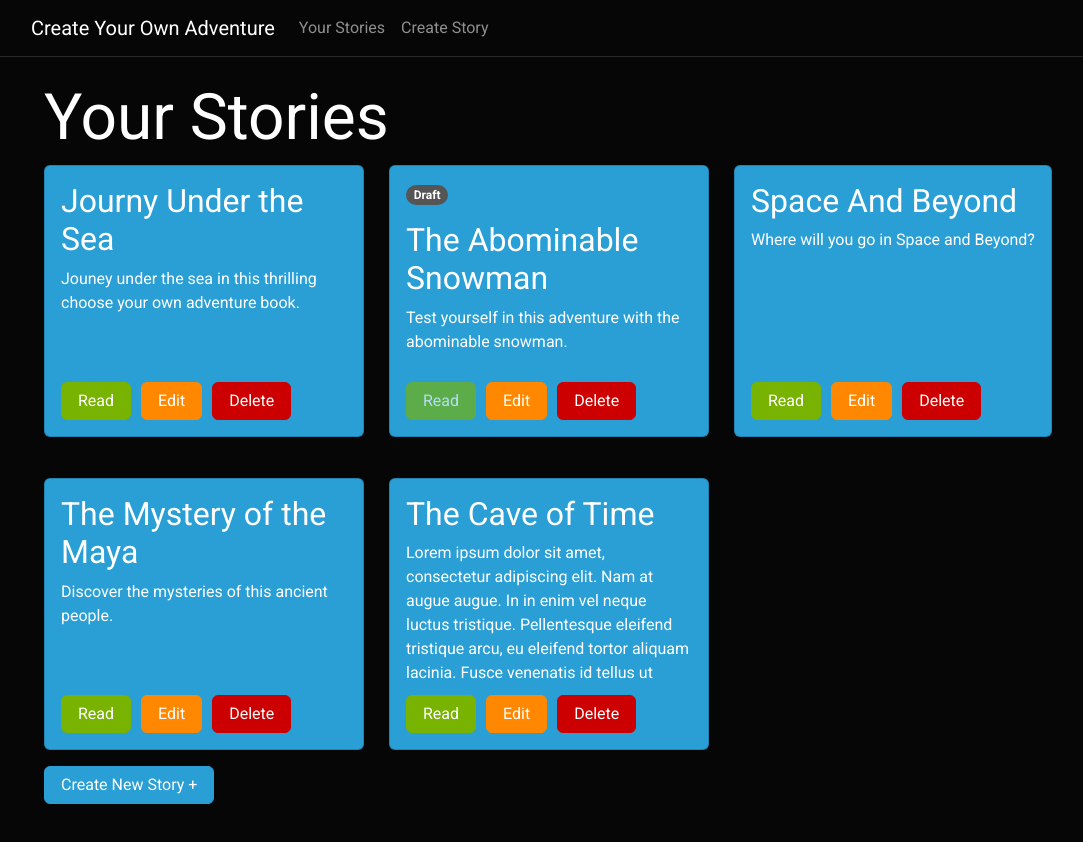
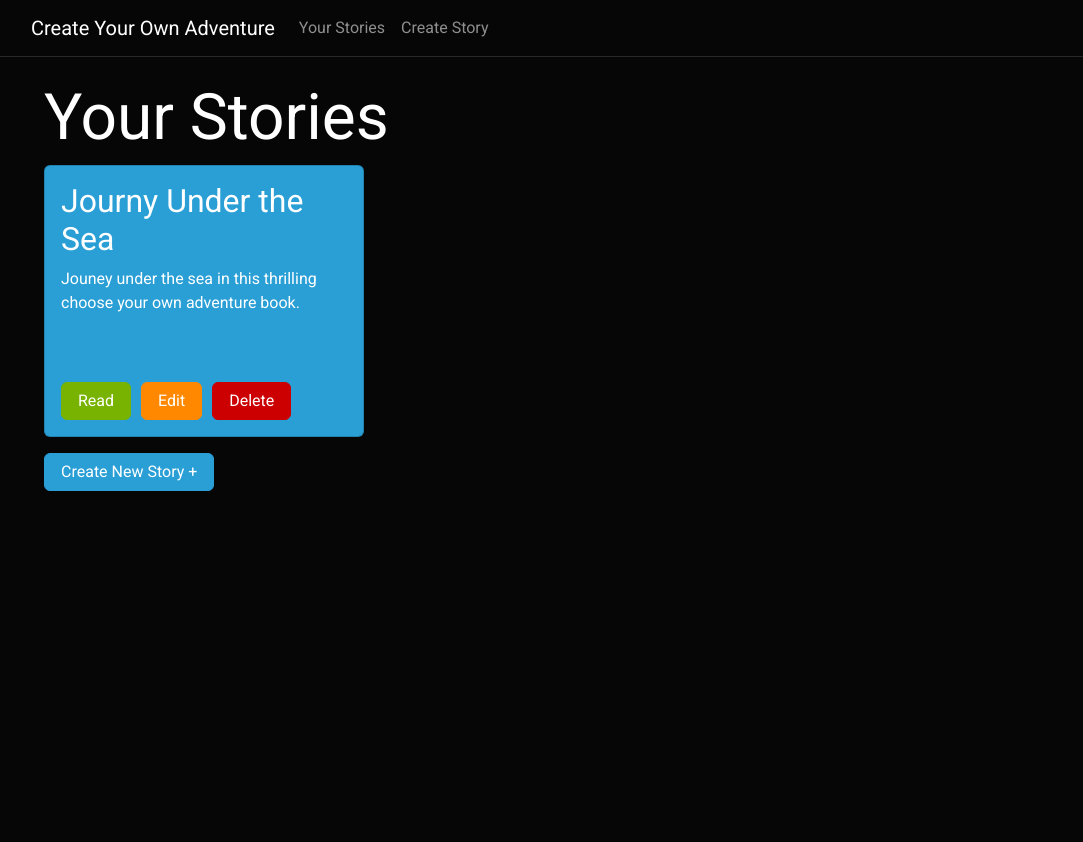
Before and after one commit to jadenmounteer/createYourOwnAdventure, an Angular app: page / in a window 1280 px wide. Shown: the top 842 px of the page, without its empty margins (61-1144 px from the left). After the commit the page ends 800 px from the top, so only its background shows below. Built offline with nearby package versions, Linux system fonts and the light colour scheme.

Commit message:
Add more types

```diff
--- a/src/app/home/home.component.ts
+++ b/src/app/home/home.component.ts
@@ -1,7 +1,7 @@
 import { Component, OnInit, ViewChild } from '@angular/core';
 import { Router } from '@angular/router';
 import { ConfirmModalComponent } from '../confirm-modal/confirm-modal.component';
-import { Story } from '../types/story.type';
+import { Story } from '../types/types';
 
 @Component({
   selector: 'app-home',
@@ -21,52 +21,69 @@ export class HomeComponent implements OnInit {
     // Add stories
     const newStory: Story = {
       id: 1,
-      name: 'Journy Under the Sea',
+      title: 'Journy Under the Sea',
       description:
         'Jouney under the sea in this thrilling choose your own adventure book.',
       draft: false,
+      pages: [
+        {
+          id: 1,
+          pageNumber: 1,
+          pageText: 'Hello world',
+          whenReaderFinishesPage: 1,
+          choices: [
+            {
+              id: 1,
+              pageNumber: 1,
+              text: 'This is a choice',
+              linksToPage: 2,
+            },
+          ],
+          ending: 'The end',
+        },
+      ],
     };
 
-    const anotherStory: Story = {
-      id: 2,
-      name: 'The Abominable Snowman',
-      description:
-        'Test yourself in this adventure with the abominable snowman.',
-      draft: true,
-    };
+    // const anotherStory: Story = {
+    //   id: 2,
+    //   title: 'The Abominable Snowman',
+    //   description:
+    //     'Test yourself in this adventure with the abominable snowman.',
+    //   draft: true,
+    // };
 
-    const yetAnotherStory: Story = {
-      id: 3,
-      name: 'Space And Beyond',
-      description: 'Where will you go in Space and Beyond?',
-      draft: false,
-    };
+    // const yetAnotherStory: Story = {
+    //   id: 3,
+    //   title: 'Space And Beyond',
+    //   description: 'Where will you go in Space and Beyond?',
+    //   draft: false,
+    // };
 
-    const yesAnotherStory: Story = {
-      id: 4,
-      name: 'The Mystery of the Maya',
-      description: 'Discover the mysteries of this ancient people.',
-      draft: false,
-    };
+    // const yesAnotherStory: Story = {
+    //   id: 4,
+    //   title: 'The Mystery of the Maya',
+    //   description: 'Discover the mysteries of this ancient people.',
+    //   draft: false,
+    // };
 
-    const youGuessedIt: Story = {
-      id: 5,
-      name: 'The Cave of Time',
-      description:
-        'Lorem ipsum dolor sit amet, consectetur adipiscing elit. Nam at augue augue. In in enim vel neque luctus tristique. Pellentesque eleifend tristique arcu, eu eleifend tortor aliquam lacinia. Fusce venenatis id tellus ut aliquet. Vivamus nec quam sit amet purus consequat lobortis. Cras sit amet tristique nisl. Cras erat dui, cursus vitae metus nec, ullamcorper eleifend enim. Nulla finibus ac leo in porta.',
-      draft: false,
-    };
+    // const youGuessedIt: Story = {
+    //   id: 5,
+    //   title: 'The Cave of Time',
+    //   description:
+    //     'Lorem ipsum dolor sit amet, consectetur adipiscing elit. Nam at augue augue. In in enim vel neque luctus tristique. Pellentesque eleifend tristique arcu, eu eleifend tortor aliquam lacinia. Fusce venenatis id tellus ut aliquet. Vivamus nec quam sit amet purus consequat lobortis. Cras sit amet tristique nisl. Cras erat dui, cursus vitae metus nec, ullamcorper eleifend enim. Nulla finibus ac leo in porta.',
+    //   draft: false,
+    // };
 
     this.yourStories.push(newStory);
-    this.yourStories.push(anotherStory);
-    this.yourStories.push(yetAnotherStory);
-    this.yourStories.push(yesAnotherStory);
-    this.yourStories.push(youGuessedIt);
+    // this.yourStories.push(anotherStory);
+    // this.yourStories.push(yetAnotherStory);
+    // this.yourStories.push(yesAnotherStory);
+    // this.yourStories.push(youGuessedIt);
   }
 
   public onDeleteStory(story: Story) {
     this.storyToDelete = story;
-    this.confirmModalMessage = `Are you sure you want to delete ${story.name}?`;
+    this.confirmModalMessage = `Are you sure you want to delete ${story.title}?`;
     this.confirmModal.open();
   }
 
--- a/src/app/story-card/story-card.component.html
+++ b/src/app/story-card/story-card.component.html
@@ -3,7 +3,7 @@
     <span class="badge rounded-pill bg-secondary" *ngIf="story.draft"
       >Draft</span
     >
-    <h4 class="card-title">{{ story.name }}</h4>
+    <h4 class="card-title">{{ story.title }}</h4>
     <p class="card-text">{{ story.description }}</p>
   </div>
   <div class="story-footer">
--- a/src/app/story-card/story-card.component.ts
+++ b/src/app/story-card/story-card.component.ts
@@ -1,5 +1,5 @@
 import { Component, EventEmitter, Input, OnInit, Output } from '@angular/core';
-import { Story } from '../types/story.type';
+import { Story } from '../types/types';
 declare var $: any; // For Jquery
 
 @Component({
--- a/src/app/types/story.type.ts
+++ /dev/null
@@ -1,6 +0,0 @@
-export interface Story {
-  id: number;
-  name: string;
-  description: string;
-  draft: boolean;
-}
--- /dev/null
+++ b/src/app/types/types.ts
@@ -0,0 +1,23 @@
+export interface Story {
+  id: number;
+  title: string;
+  description: string;
+  draft: boolean;
+  pages: Array<Page>;
+}
+
+export interface Page {
+  id: number;
+  pageNumber: number;
+  pageText: string;
+  whenReaderFinishesPage: number;
+  choices: Array<Choice> | undefined;
+  ending: string | undefined;
+}
+
+export interface Choice {
+  id: number;
+  pageNumber: number;
+  text: string;
+  linksToPage: number | undefined;
+}
```
